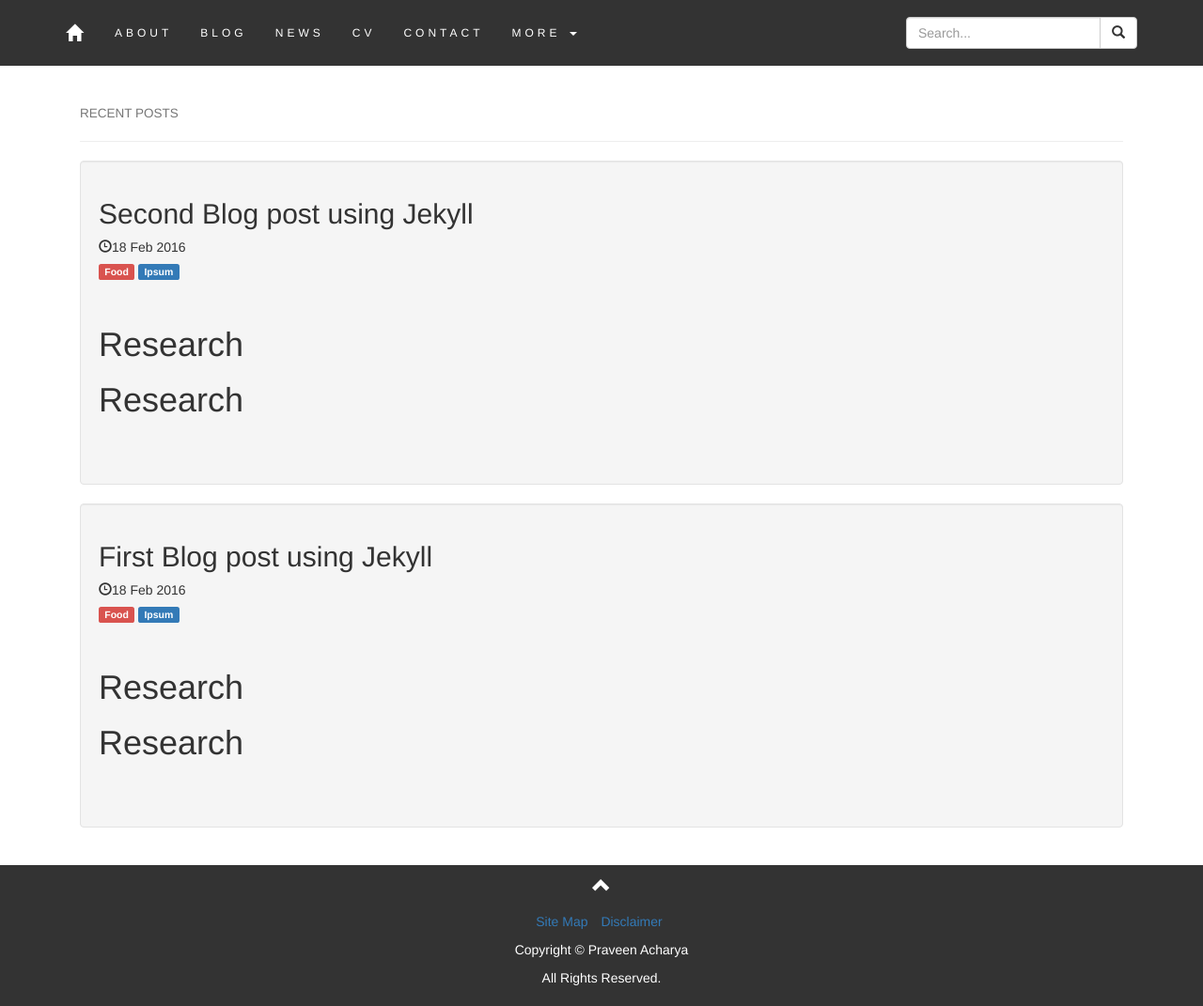
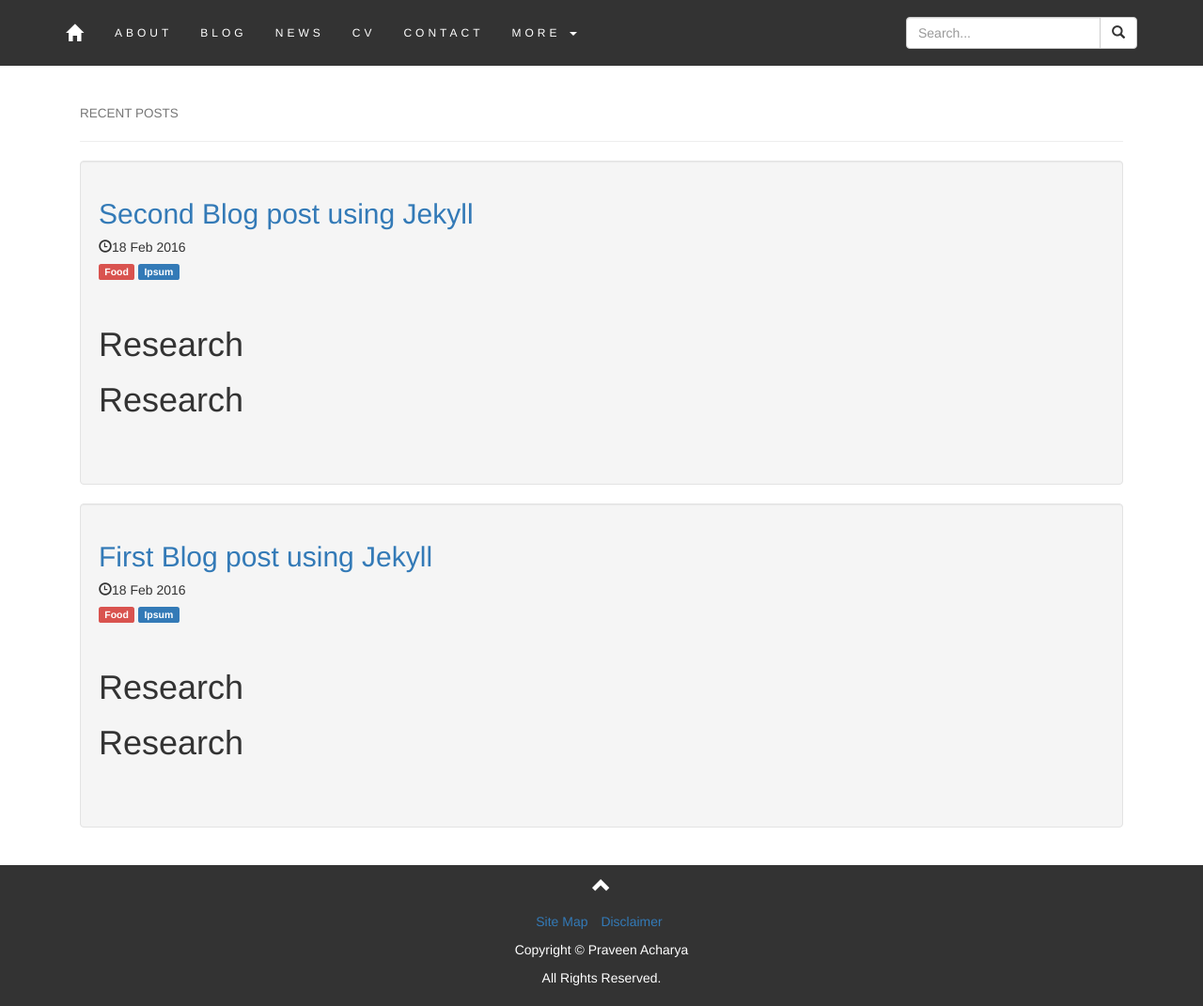
Before and after one commit to acharyaprvn/acharyaprvn.github.io-old, a Jekyll site: the page built from blog/index.html, in a window 1280 px wide and 1071 px high. Shown: the whole window at 94% size. Built offline with Jekyll 4.4.1, drawn with Linux system fonts in a browser that asks for light colours.

Commit message:
blog interface

```diff
--- a/blog/index.html
+++ b/blog/index.html
@@ -11,7 +11,7 @@
       <hr>
 	  {% for post in site.posts %}
 	  <div class="well">
-      <h2>{{ post.title }}</h2>
+      <h2><a href="{{ post.url }}" title="{{ post.title }}">{{ post.title }}</a></h2>
       <h5><span class="glyphicon glyphicon-time"></span>{{ post.date | date_to_string }}</h5>
       <h5><span class="label label-danger">Food</span> <span class="label label-primary">Ipsum</span></h5><br>
       <p>{{ content }}</p>
```
